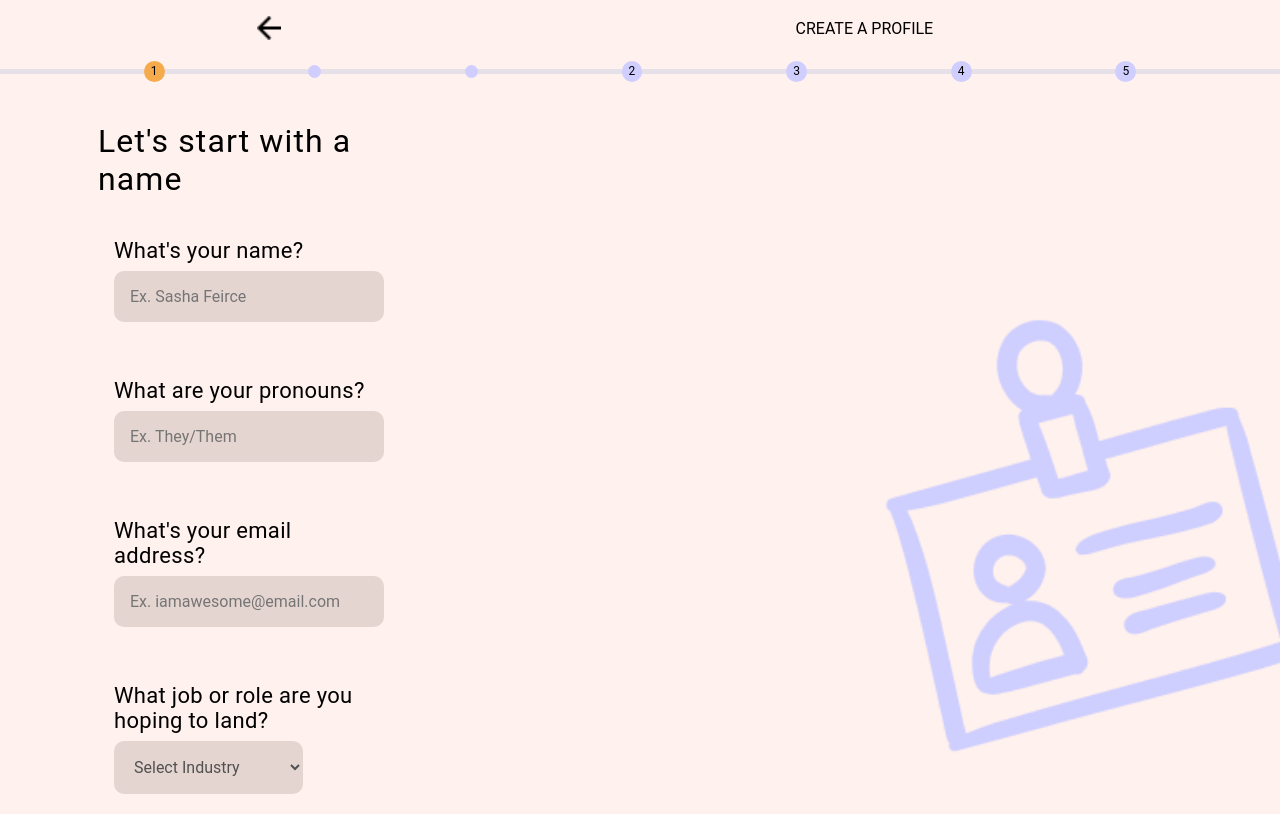
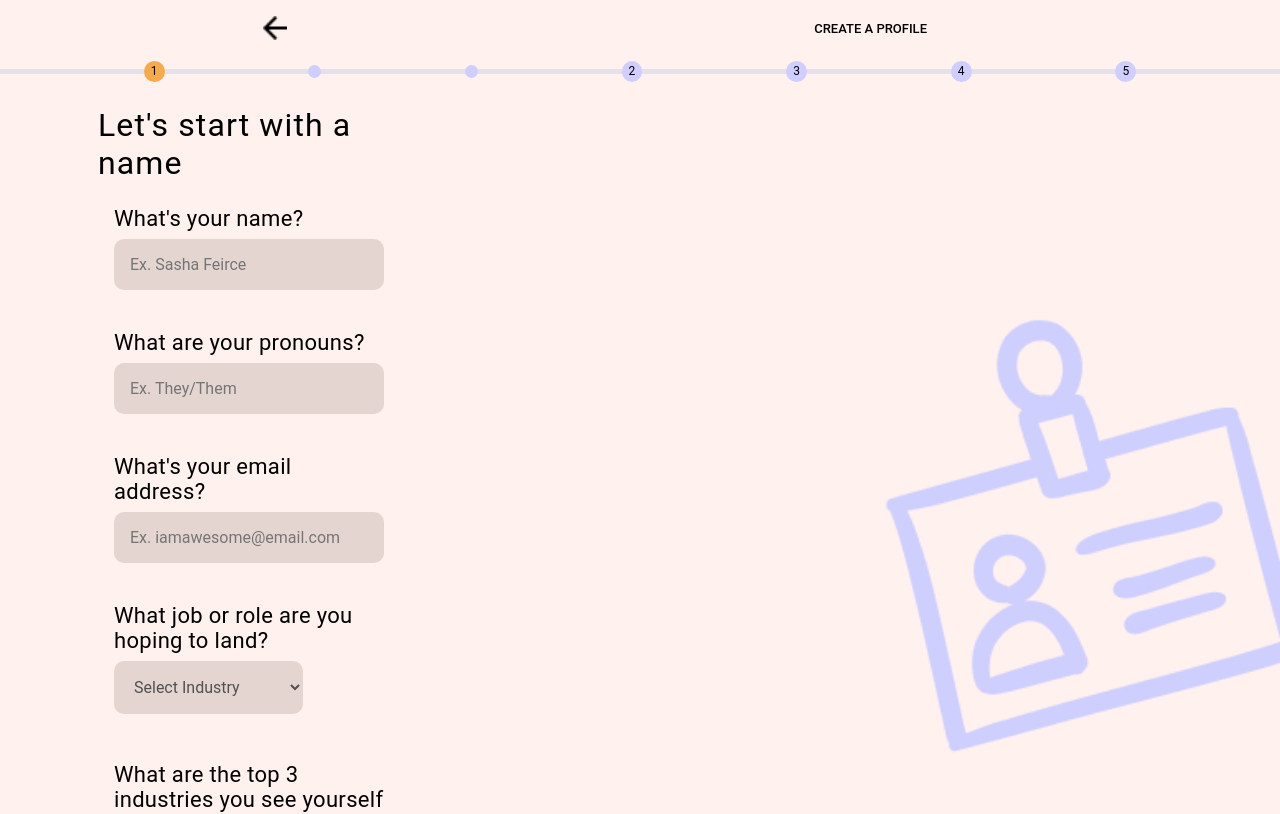
Before and after one commit to cherryontech/minty_fresh_project, a React (Create React App) app: page /personaname in a window 1280 px wide. Shown: the top 814 px of the page. Built offline with nearby package versions, Linux system fonts and the light colour scheme.

Commit message:
styling edits

```diff
--- a/src/pages/PersonaName/PersonaName.scss
+++ b/src/pages/PersonaName/PersonaName.scss
@@ -28,7 +28,9 @@ input{
             background-size: cover;
         }
         &-title{
-            @include body_text;
+            font-size: 13px;
+            font-style: normal;
+            font-weight: 500;
         }
 
     }
@@ -39,7 +41,7 @@ input{
         padding-bottom: .5rem;
         letter-spacing: .07rem;
         font-weight: normal;
-        padding-top: 2.5rem;
+        padding-top: 1.5rem;
 
         @include desktop {
             text-align:start;
@@ -84,7 +86,7 @@ input{
 
     &__form{
         width: 100%;
-        padding: 0rem 0.5rem;
+        padding: 0rem 1rem;
 
 
         &-content{
@@ -92,8 +94,8 @@ input{
             display: flex;
             flex-direction: column;
             align-items: flex-start;
-            padding: 1.5rem 0rem;
-            margin: 0.5rem;
+            padding-top: 1rem;
+            padding-bottom: 1.5rem;
             font-size: .9rem;
             letter-spacing: 0.02rem;
 
--- a/src/pages/Strengths/Strengths.jsx
+++ b/src/pages/Strengths/Strengths.jsx
@@ -125,7 +125,6 @@ const Strengths = ({strengths, setStrengths}) => {
                     </div>
                 </div>
             </div>
-            <p className="step__text">2/5</p>
             <h2 className="strengths__title">Let's highlight your strengths & skills</h2>
             <form className="strengths__form">
                     <label className="strengths__form-content">
--- a/src/pages/Strengths/Strengths.scss
+++ b/src/pages/Strengths/Strengths.scss
@@ -136,129 +136,12 @@ textarea{
         }
     }
 
-
-
-    // <div classNae="strengths__progress-position">
-    //     <div className='strengths__progress-position-1'>
-    //             <p>1</p>
-    //         </div>
-    //         <div className='strengths__progress-position-1b'></div>
-    //         <div className='strengths__progress-position-1c'></div>
-    //         <div className='strengths__progress-position-2'>
-    //             <p>2</p>
-    //         </div>
-    //         <div className='strengths__progress-position-3'>
-    //             <p>3</p>
-    //         </div>
-    //         <div className='strengths__progress-position-4'>
-    //             <p>4</p>
-    //         </div>
-    //         <div className='strengths__progress-position-5'>
-    //             <p>5</p>
-    //         </div>
-    // </div>
-    // &__progress{
-    //     background-color: aqua;
-    //     display: flex;
-    //     flex-direction: row;
-    //     justify-content: space-evenly;
-    //     align-items: center;
-    //     width: 100%;
-    //     font-size: xx-small;
-    //     @include desktop{
-    //         height: 0.8rem;
-    //         border-radius: 5rem;
-    //         width: 85%;
-    //     }
-    //     &-container{
-    //         width: -webkit-fill-available;
-    //         background-color: pink;
-    //         }
-    //         // &-bar {
-    //         //     height: 100%;
-    //         //     background-color: #F5AB4B;
-    //         //     width: 20%;
-    //         //     margin-left: 20%;
-    //         //     @include desktop{
-    //         //         border-radius: 5rem;
-
-    //         //     }
-    //         // }
-    //         &-number{
-    //             padding-top: .5rem;
-    //             @include label_text;
-    //         }
-    //         &-position-1{
-    //             background: #F5AB4B;
-    //             width: 1.5rem;
-    //             height: 1.5rem;
-    //             display: flex;
-    //             border-radius: 1rem;
-    //             align-items: center;
-    //             justify-content: center;
-    //             &b{
-    //                 background: #CFCEFF;
-    //                 width: .8rem;
-    //                 height: .8rem;
-    //                 display: flex;
-    //                 border-radius: 1rem;
-    //                 align-items: center;
-    //                 justify-content: center;
-    //             }
-    //             &c{
-    //                 background: #CFCEFF;
-    //                 width: .8rem;
-    //                 height: .8rem;
-    //                 display: flex;
-    //                 border-radius: 1rem;
-    //                 align-items: center;
-    //                 justify-content: center;
-    //             }
-    //         }
-    //         &-position-2{
-    //             background: #CFCEFF;
-    //             width: 1.5rem;
-    //             height: 1.5rem;
-    //             display: flex;
-    //             border-radius: 1rem;
-    //             align-items: center;
-    //             justify-content: center;
-    //         }
-    //         &-position-3{
-    //             background: #CFCEFF;
-    //             width: 1.5rem;
-    //             height: 1.5rem;
-    //             display: flex;
-    //             border-radius: 1rem;
-    //             align-items: center;
-    //             justify-content: center;
-    //         }
-    //         &-position-4{
-    //             background: #CFCEFF;
-    //             width: 1.5rem;
-    //             height: 1.5rem;
-    //             display: flex;
-    //             border-radius: 1rem;
-    //             align-items: center;
-    //             justify-content: center;
-    //         }
-    //         &-position-5{
-    //             background: #CFCEFF;
-    //             width: 1.5rem;
-    //             height: 1.5rem;
-    //             display: flex;
-    //             border-radius: 1rem;
-    //             align-items: center;
-    //             justify-content: center;
-    //         }
-        // }
-
     &__title{
         @include headline_text;
         text-align: center;
         width: 81%;
         padding-bottom: .5rem;
-        padding-top: .5rem;
+        padding-top: 1rem;
         letter-spacing: .07rem;
         font-weight: normal;
         @include desktop{
```
